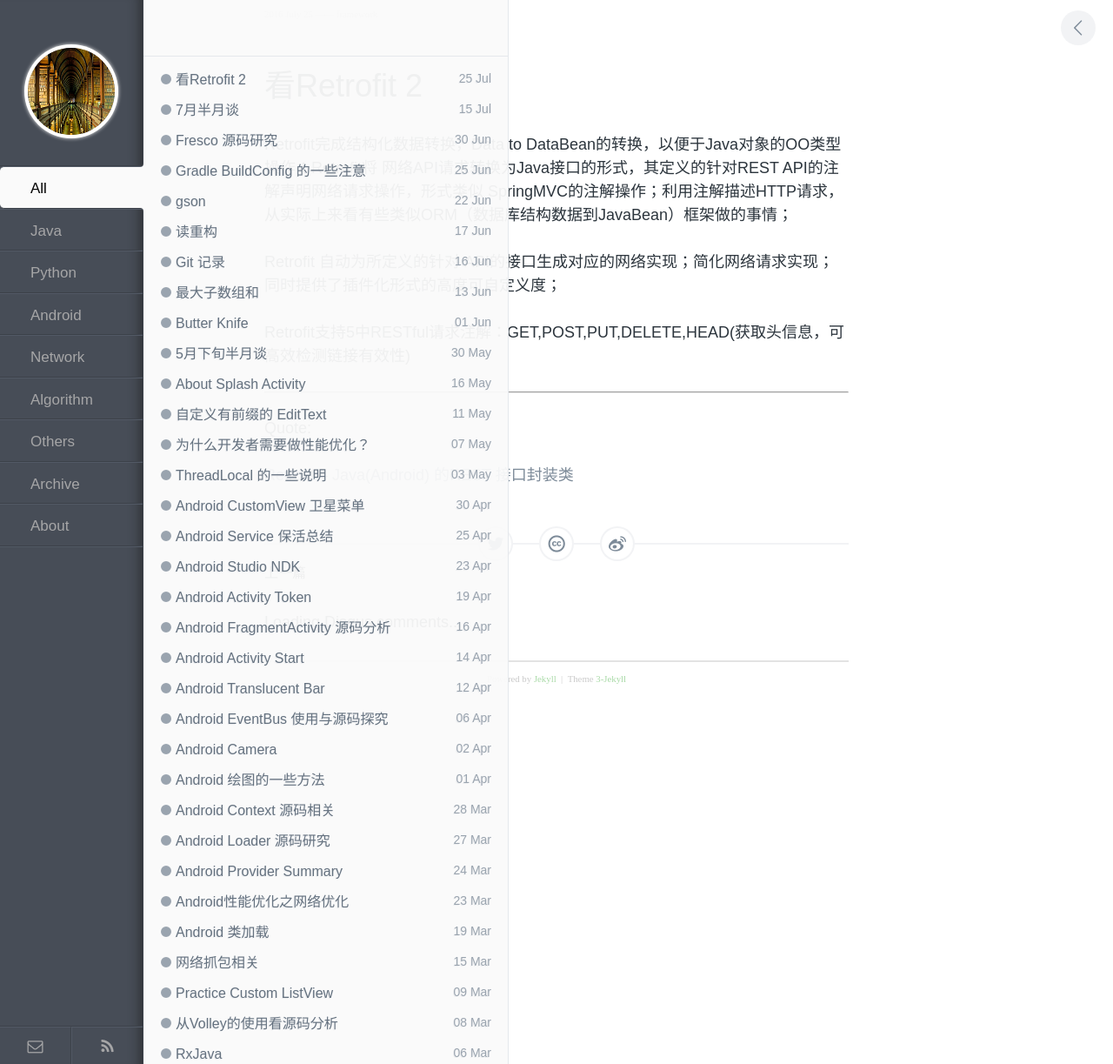
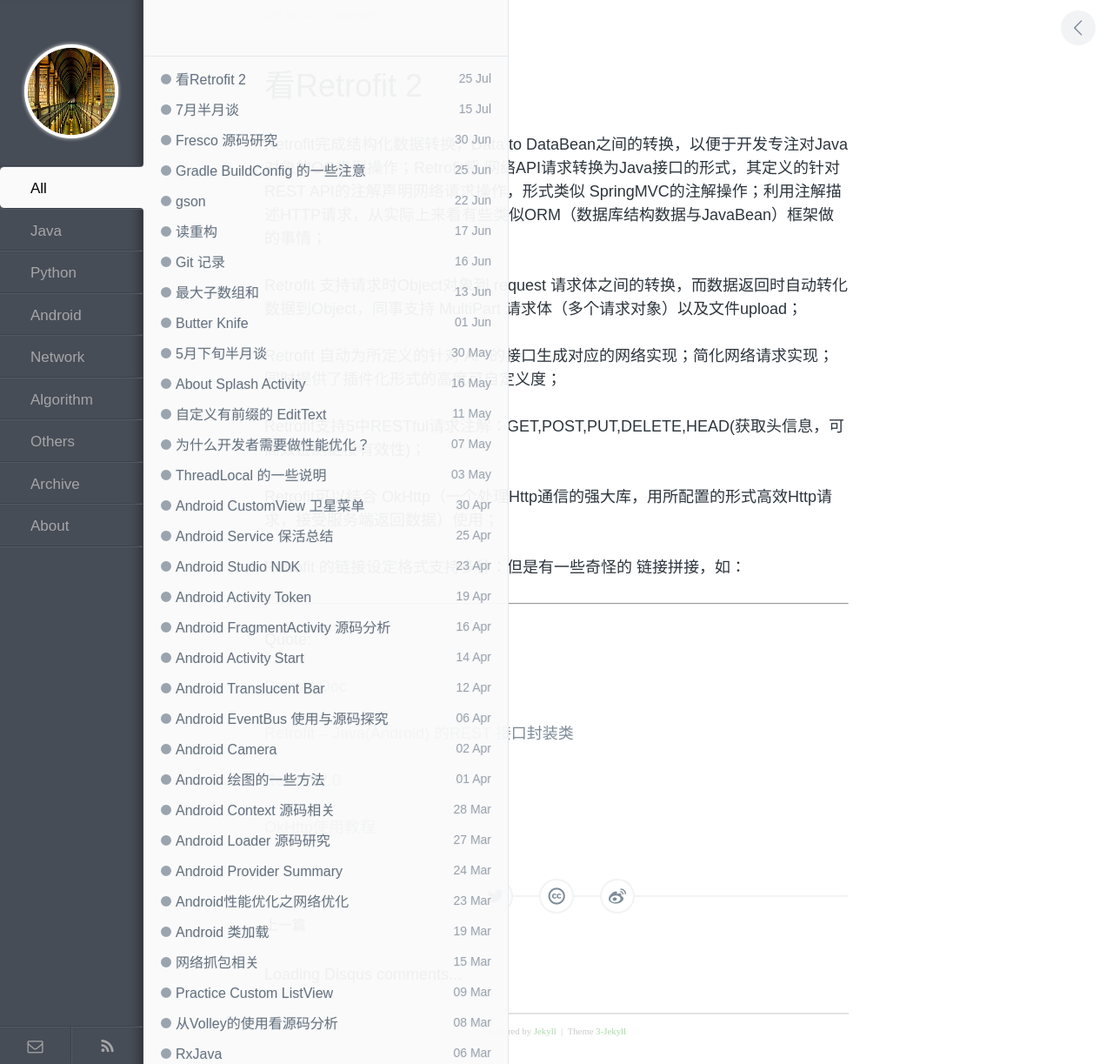
Before and after one commit to enlipan/enlipan.github.io, a Jekyll site: the page built from _posts/2016-7-25-retrofit2-read.md, in a window 1280 px wide. Shown: the whole page at 87% size. Built offline with Jekyll 4.4.1, drawn with Linux system fonts in a browser that asks for light colours; nearby versions of some CDN libraries; comment, search, counter and statistics services are not loaded.

Commit message:
modify page retrofit

```diff
--- a/_posts/2016-7-25-retrofit2-read.md
+++ b/_posts/2016-7-25-retrofit2-read.md
@@ -5,11 +5,17 @@
 keywords: [framework]
 ---
 
-Retrofit完成结构化数据转换，Data to  DataBean的转换，以便于Java对象的OO类型操作；Retrofit将 网络API请求转换为Java接口的形式，其定义的针对REST API的注解声明网络请求操作，形式类似 SpringMVC的注解操作；利用注解描述HTTP请求，从实际上来看有些类似ORM（数据库结构数据到JavaBean）框架做的事情；
+Retrofit完成结构化数据转换，Data to  DataBean之间的转换，以便于开发专注对Java对象的OO类型操作；Retrofit将 网络API请求转换为Java接口的形式，其定义的针对REST API的注解声明网络请求操作，形式类似 SpringMVC的注解操作；利用注解描述HTTP请求，从实际上来看有些类似ORM（数据库结构数据与JavaBean）框架做的事情；
+
+Retrofit 支持请求时Object对象到 request 请求体之间的转换，而数据返回时自动转化数据到Object，同事支持 MultiPart 请求体（多个请求对象）以及文件upload；
 
 Retrofit 自动为所定义的针对 API的接口生成对应的网络实现；简化网络请求实现；同时提供了插件化形式的高度可自定义度；
 
-Retrofit支持5中RESTful请求注解：GET,POST,PUT,DELETE,HEAD(获取头信息，可高效检测链接有效性)
+Retrofit支持5中RESTful请求注解：GET,POST,PUT,DELETE,HEAD(获取头信息，可高效检测链接有效性)；
+
+Retrofit可以结合 OkHttp（一个处理Http通信的强大库，用所配置的形式高效Http请求，接受服务端返回数据）使用；
+
+Retrofit 的链接设定格式支持多种：但是有一些奇怪的 链接拼接，如：
 
 
 
@@ -20,4 +26,10 @@
 
 Quote:
 
+[Retrofit Doc](http://square.github.io/retrofit/)
+
 [Retrofit – Java(Android) 的REST 接口封装类](http://blog.chengyunfeng.com/?p=491&utm_source=tuicool&utm_medium=referral)
+
+[Retrofit 2.0](http://www.jcodecraeer.com/a/anzhuokaifa/androidkaifa/2015/0915/3460.html)
+
+[OkHttp使用教程](http://www.jcodecraeer.com/a/anzhuokaifa/androidkaifa/2015/0106/2275.html)
```
